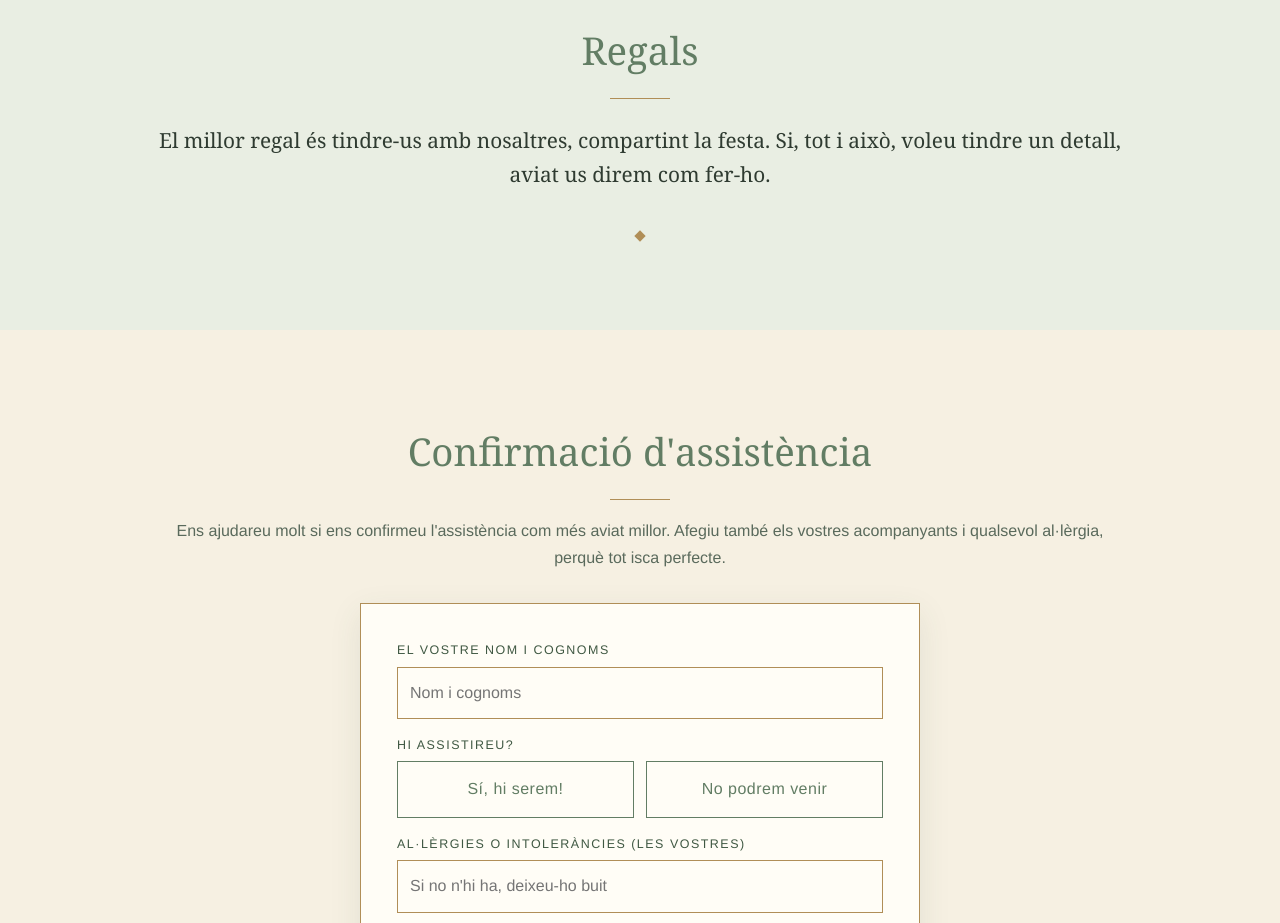
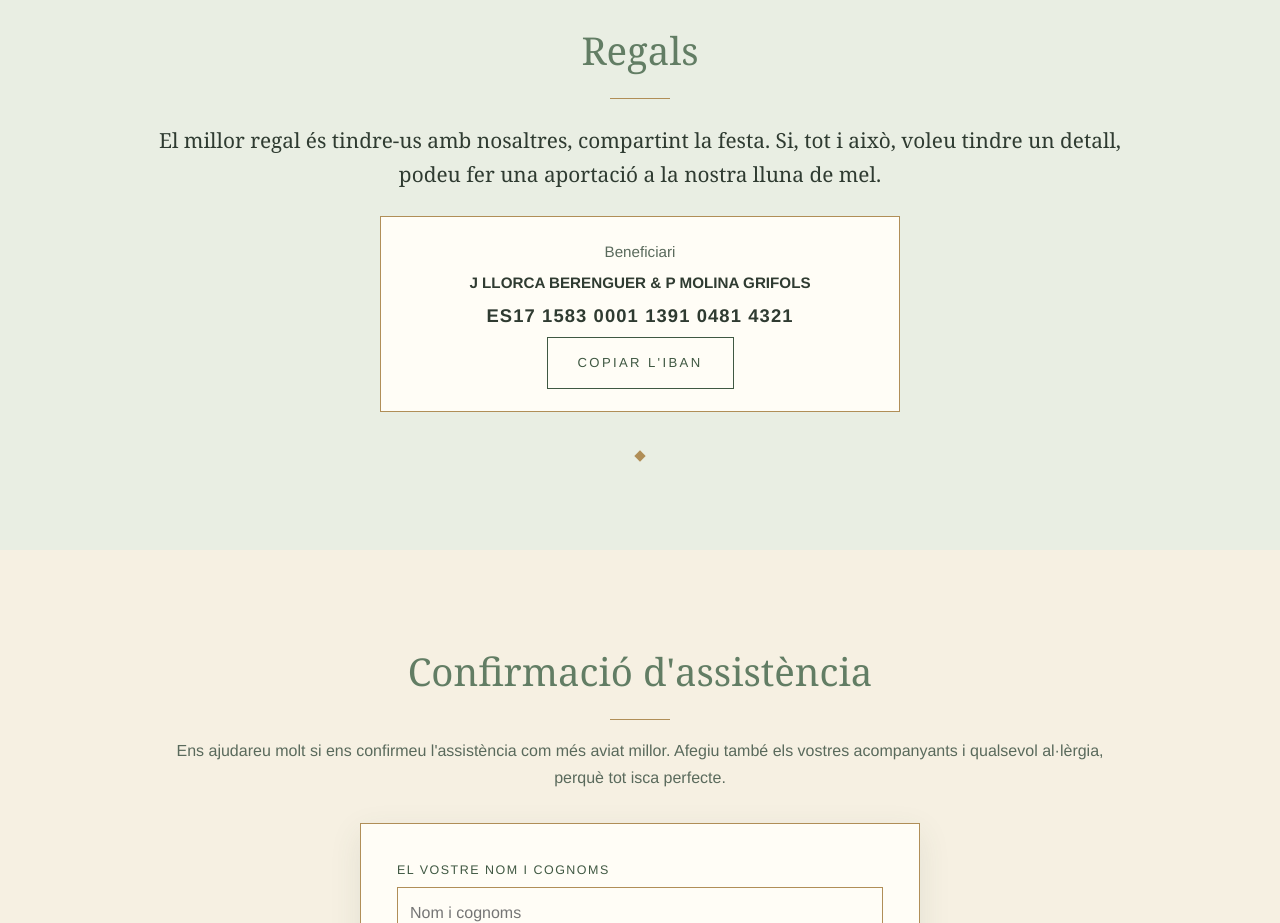
Before and after one commit to Jordi-llorca/casament-jordi-pol, a plain HTML site: page index.html in a window 1280 px wide. Shown: the part 5300-6223 px from the top of the page. Drawn offline with Linux system fonts and the light colour scheme.

Commit message:
Afegeix IBAN a regals

```diff
--- a/index.html
+++ b/index.html
@@ -6,7 +6,7 @@
 <title>Jordi i Pol · 31 d'octubre de 2027</title>
 <meta name="description" content="Ens casem! 31 d'octubre de 2027 · Restaurant Algar de Don Joan, Callosa d'en Sarrià">
 <meta name="robots" content="noindex">
-<link rel="stylesheet" href="site.css?v=4">
+<link rel="stylesheet" href="site.css?v=5">
 </head>
 <body>
 
@@ -116,7 +116,13 @@
 
 <section id="regals" class="sec alt">
   <h2>Regals</h2>
-  <p class="lead">El millor regal és tindre-us amb nosaltres, compartint la festa. Si, tot i això, voleu tindre un detall, aviat us direm com fer-ho.</p>
+  <p class="lead">El millor regal és tindre-us amb nosaltres, compartint la festa. Si, tot i això, voleu tindre un detall, podeu fer una aportació a la nostra lluna de mel.</p>
+  <div class="card iban">
+    <p class="soft" style="margin:0">Beneficiari</p>
+    <p><b>J LLORCA BERENGUER &amp; P MOLINA GRIFOLS</b></p>
+    <p id="iban" style="letter-spacing:.06em;font-size:1.15em"><b>ES17 1583 0001 1391 0481 4321</b></p>
+    <button type="button" class="btn ghost small" onclick="navigator.clipboard.writeText('ES17 1583 0001 1391 0481 4321').then(()=>{this.textContent='Copiat!'})">Copiar l'IBAN</button>
+  </div>
   <div class="orn"></div>
 </section>
 
--- a/site.css
+++ b/site.css
@@ -105,3 +105,5 @@ footer .us{color:#e2cfa0;font-family:Didot,Georgia,serif;margin-top:12px}
 .us-grid figure:nth-child(3){transform:rotate(1.5deg)}
 .us-grid img{width:100%;aspect-ratio:4/5;object-fit:cover}
 @media(max-width:700px){.us-grid{grid-template-columns:1fr;max-width:340px;margin-left:auto;margin-right:auto}.us-grid figure{transform:none!important}}
+
+.iban{max-width:520px;margin:24px auto 0;text-align:center}.iban p{margin:6px 0}
```
